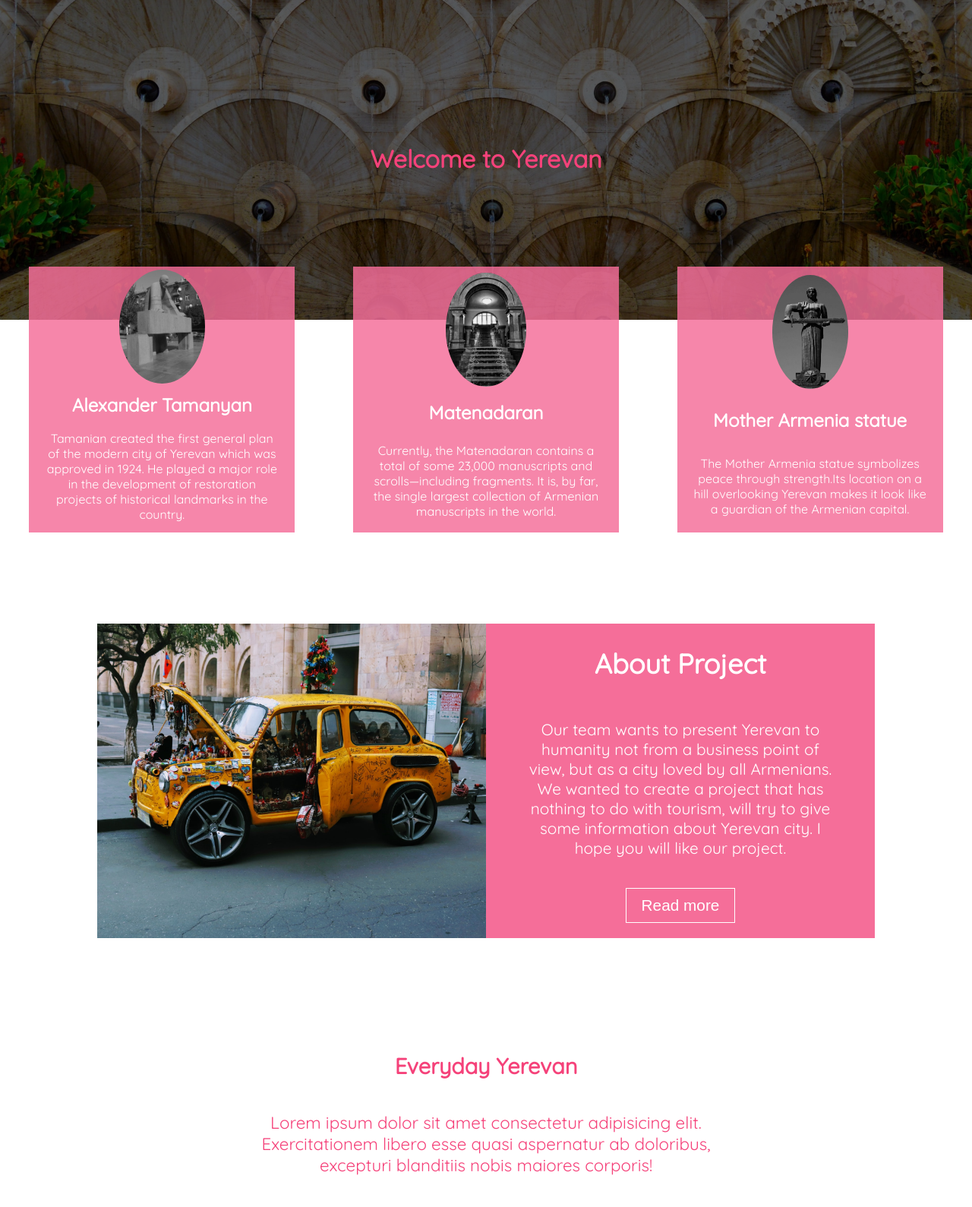
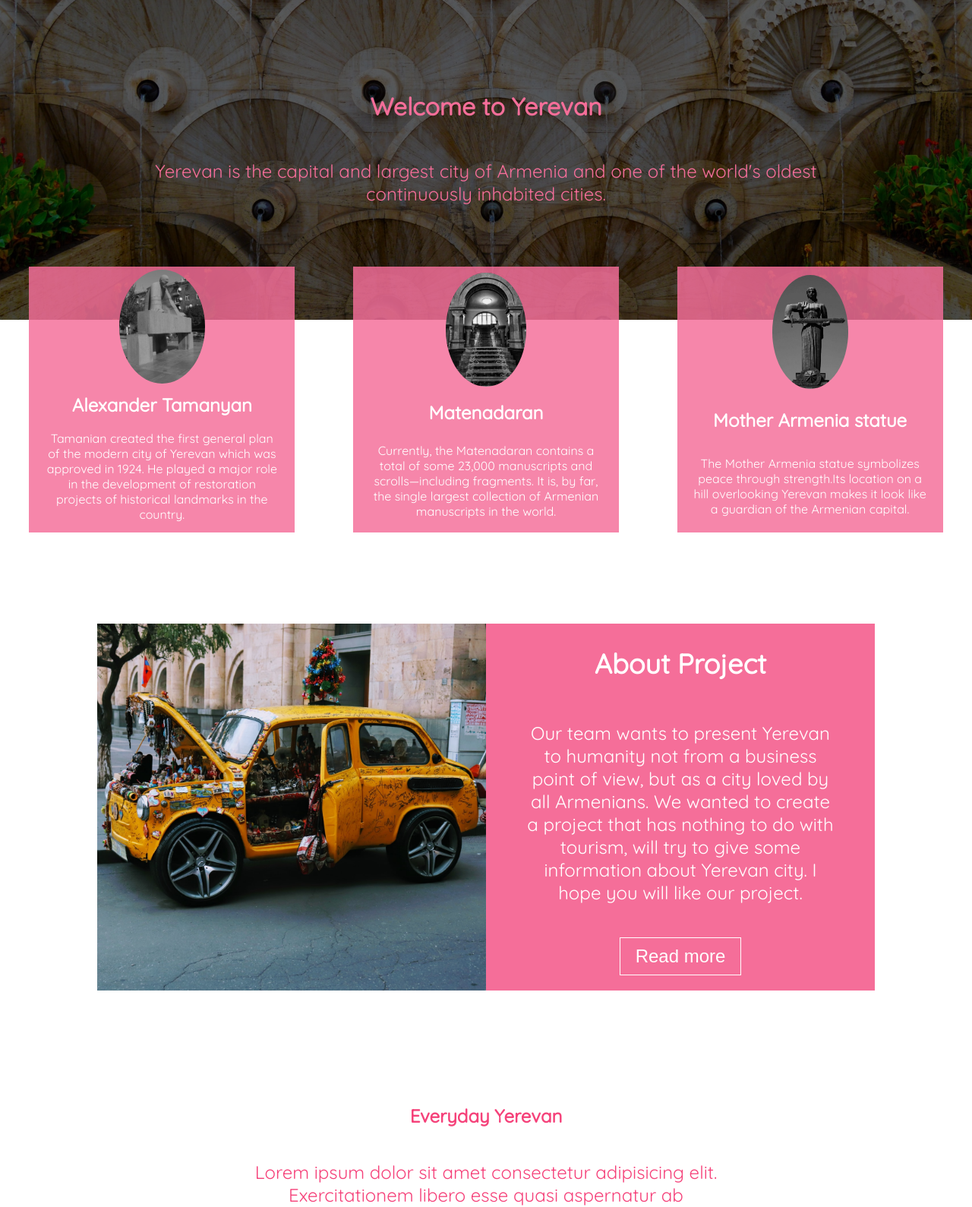
Before and after one commit to albertBarsegyan/yerevanProject, a website: page index.html in a window 1280 px wide. Shown: the part 59-1648 px from the top of the page at 76% size. Drawn offline with Linux system fonts and the light colour scheme; a web font is replaced by a local one.

Commit message:
feat(history.html): change greeting__content
remove some unnessesary characters

```diff
--- a/index.html
+++ b/index.html
@@ -186,12 +186,10 @@
                 </div>
                 <div class='greeting-block'>
                     <div class="greeting-block__content">
-                        <!-- Favicon start -->
-                        <link rel="shortcut icon" href="./src/favicon.ico" type="image/x-icon">
-                        <link rel="icon" href="./src/favicon.ico" type="image/x-icon">
-                        <!-- Favicon end -->
+
                         <h1 class="greeting-block__header">Welcome to Yerevan</h1>
-
+                        <p class="greeting-block__desc">Yerevan is the capital and largest city of
+                            Armenia and one of the world's oldest continuously inhabited cities.</p>
                     </div>
                 </div>
             </div>
--- a/src/styles/style.css
+++ b/src/styles/style.css
@@ -36,7 +36,7 @@ body {
 }
 
 .cs-loader label {
-  font-size: 10px;
+  font-size: 0.625rem;
   opacity: 0;
   display: inline-block;
 }
@@ -138,7 +138,15 @@ body {
 }
 
 .greeting-block__header {
-  color: var(--main-color);
+  color: var(--main-color-light);
+  text-align: center;
+}
+.greeting-block__desc {
+  color: var(--main-color-light);
+  width: 80%;
+  margin: 50px auto;
+  text-align: center;
+  font-size: 1.5rem;
 }
 .presentation__row {
   display: flex;
@@ -219,7 +227,7 @@ body {
   margin: auto;
   text-align: center;
   color: var(--white-text-color);
-  font-size: 1.3rem;
+  font-size: 1.5rem;
 }
 .presentation__information__button {
   padding: 20px 0;
@@ -250,12 +258,12 @@ body {
 .gallery__header {
   text-align: center;
   color: var(--main-color);
-  font-size: 1.8rem;
+  font-size: 1.5rem;
   margin: 0 0 20px 0;
 }
 .gallery__story {
   text-align: center;
-  font-size: 1.4rem;
+  font-size: 1.5rem;
   width: 60%;
   color: var(--main-color);
 }
@@ -289,7 +297,7 @@ body {
   color: var(--white-text-color);
   border: 1px solid white;
   padding: 10px 20px;
-  font-size: 1.3rem;
+  font-size: 1.5rem;
   cursor: pointer;
   transition: 0.5s ease-in-out;
 }
@@ -304,7 +312,7 @@ body {
   color: var(--main-color-light);
   border: 1px solid var(--main-color-light);
   padding: 10px 20px;
-  font-size: 1.3rem;
+  font-size: 1.5rem;
   cursor: pointer;
   transition: 0.5s ease-in-out;
 }
```
Also changed, not shown: history.html (+5 -3 lines).
